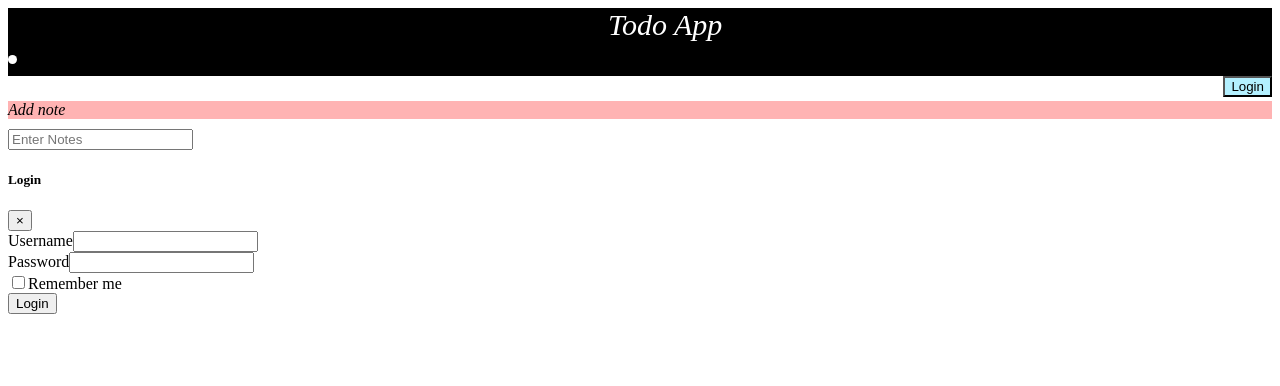
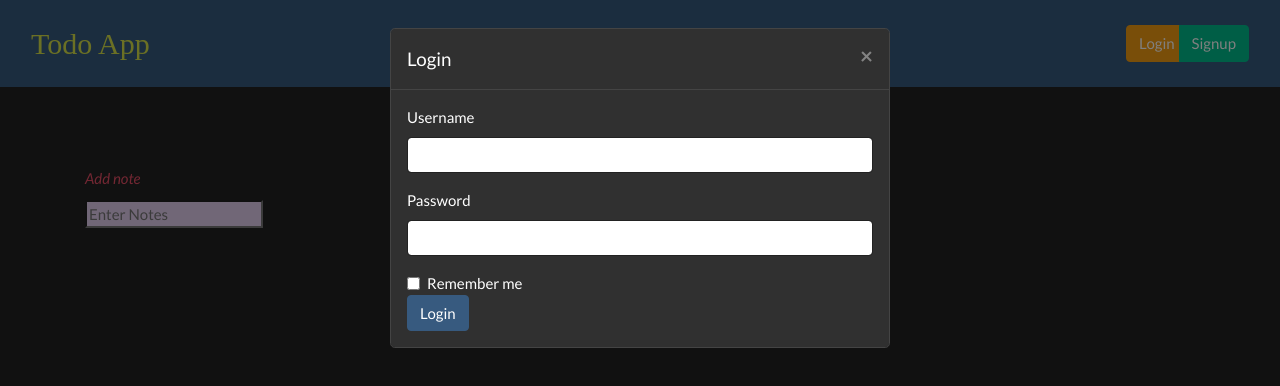
Before and after one commit to Arpita309/next, a Next.js app: page / in a window 1280 px wide. Both pictures are taken after a click on the button "Login". Shown: the top 386 px of the page. Built offline with nearby package versions, Linux system fonts and the light colour scheme.

Commit message:
bootstrap and signup

```diff
--- a/components/Navbar.js
+++ b/components/Navbar.js
@@ -4,7 +4,7 @@ import React, { Component } from 'react';
 import { Navbar, NavbarBrand, Nav, NavbarToggler, Collapse, NavItem, Jumbotron,
   Button, Modal, ModalHeader, ModalBody,
   Form, FormGroup, Input, Label,NavLink } from 'reactstrap';
-  import {auth }from '../firebase/fire';
+
 
   class Header extends Component {
     constructor(props) {
@@ -13,12 +13,13 @@ import { Navbar, NavbarBrand, Nav, NavbarToggler, Collapse, NavItem, Jumbotron,
 
         this.state = {
           isNavOpen: false,
-            isModalOpen: false
+            isModalOpen: false,
+            isSignupOpen:false
 
         };
         this.toggleModal = this.toggleModal.bind(this);
         this.handleLogin = this.handleLogin.bind(this);
-
+        this.toggleSignup = this.toggleSignup.bind(this);
       }
 
 
@@ -27,49 +28,57 @@ import { Navbar, NavbarBrand, Nav, NavbarToggler, Collapse, NavItem, Jumbotron,
           isModalOpen: !this.state.isModalOpen
         });
       }
+      toggleSignup() {
+        this.setState({
+          isSignupOpen: !this.state.isSignupOpen
+        });
+      }
       handleLogin(event) {
         this.toggleModal();
-        auth().signInWithEmailAndPassword(this.username.value, this.password.value).catch(function(error) {
-          // Handle Errors here.
-          var errorCode = error.code;
-          var errorMessage = error.message;
-          // [START_EXCLUDE]
-          if (errorCode === 'auth/wrong-password') {
-            alert('Wrong password.');
-          } else {
-            alert(errorMessage);
-          }
-
-          // [END_EXCLUDE]
-        });
         alert("Username: " + this.username.value + " Password: " + this.password.value
             + " Remember: " + this.remember.checked);
         event.preventDefault();
 
     }
+     handleSignUp(event) {
+      this.toggleSignup();
+      alert("Firstname: "+this.firstname.value+"Lastname: "+this.lastname.value+"Username: " + this.username.value + " Password: " + this.password.value
+         );
+      event.preventDefault();
+
+  }
+
+
+
 
     render() {
         return(
             <div>
-                 <nav style={{backgroundColor:'black',fontStyle:'Italic', color:'White',marginBottom:'25px', fontSize:"30px"}}>
-                      <div style={{marginLeft:"600px"}}>
-                      Todo App
-                      </div>
+                <nav className="navbar navbar-expand-lg navbar-dark bg-primary">
+                    <div className="container-fluid">
 
-
-                                <NavItem>
-                                    <Button  style={{marginLeft:"1300px",background:"#b3f0ff",float:"right"}}  onClick={this.toggleModal}><span className="fa fa-sign-in fa-lg"></span> Login</Button>
-                                </NavItem>
+                        <NavbarBrand className="mr-auto"  style={{fontSize:"30px" ,fontFamily:"cursive",color:"#D6E149"}}>Todo App</NavbarBrand>
 
 
 
+                            <Nav className="ml-auto " navbar >
+                            <div className="btn-group mr-auto" role="group" aria-label="Basic example">
+                                <button type="button"  onClick={this.toggleModal} className="btn btn-warning" style={{paddingRight:"4px"}}>Login</button>
+                                <button type="button"  onClick={this.toggleSignup} className="btn btn-success" >Signup</button>
+
+
+                              </div>
+
+
+                            </Nav>
+
+                    </div>
                 </nav>
 
-
                 <Modal isOpen={this.state.isModalOpen} toggle={this.toggleModal}>
-                    <ModalHeader toggle={this.toggleModal}>Login</ModalHeader>
-                    <ModalBody>
-                    <Form onSubmit={this.handleLogin} style={{}}>
+                <ModalHeader toggle={this.toggleModal}>Login</ModalHeader>
+                <ModalBody>
+                    <Form onSubmit={this.handleLogin}>
                             <FormGroup>
                                 <Label htmlFor="username">Username</Label>
                                 <Input type="text" id="username" name="username"
@@ -90,7 +99,39 @@ import { Navbar, NavbarBrand, Nav, NavbarToggler, Collapse, NavItem, Jumbotron,
                             <Button type="submit" value="submit" color="primary">Login</Button>
                         </Form>
                     </ModalBody>
-                </Modal>
+
+</Modal>
+<Modal isOpen={this.state.isSignupOpen} toggle={this.toggleSignup}>
+                <ModalHeader toggle={this.toggleSignup}>SignUp</ModalHeader>
+                <ModalBody>
+                    <Form onSubmit={this.handleSignUp}>
+                    <FormGroup>
+                                <Label htmlFor="Firstname">Firstname</Label>
+                                <Input type="text" id="firstname" name="firstname"
+                                    innerRef={(input) => this.firstname = input} />
+                            </FormGroup>
+                            <FormGroup>
+                                <Label htmlFor="lastname">Lastname</Label>
+                                <Input type="text" id="lastname" name="lastname"
+                                    innerRef={(input) => this.lastname = input} />
+                            </FormGroup>
+                            <FormGroup>
+                                <Label htmlFor="username">Username</Label>
+                                <Input type="text" id="username" name="username"
+                                    innerRef={(input) => this.username = input} />
+                            </FormGroup>
+                            <FormGroup>
+                                <Label htmlFor="password">Password</Label>
+                                <Input type="password" id="password" name="password"
+                                    innerRef={(input) => this.password = input}  />
+                            </FormGroup>
+
+                            <Button type="submit" value="submit" color="primary">SignUp</Button>
+                        </Form>
+                    </ModalBody>
+
+</Modal>
+
             </div>
         );
     }
--- a/components/layout.js
+++ b/components/layout.js
@@ -1,10 +1,14 @@
 import Navbar from './Navbar';
 import Link from 'next/link';
 import Home from '../pages/home';
+import Head from 'next/head';
 
 const Layout=(props)=>(
-    <div>
-
+    <div >
+        <Head>
+      <link rel="stylesheet" href="https://stackpath.bootstrapcdn.com/bootswatch/4.4.1/darkly/bootstrap.min.css"></link>
+      <link rel="stylesheet" href="https://stackpath.bootstrapcdn.com/bootswatch/4.4.1/darkly/bootstrap.min.css"></link>
+      </Head>
 
         <div>
           {props.children}
--- a/pages/home.js
+++ b/pages/home.js
@@ -47,18 +47,20 @@ class Home extends Component {
     })
 
     return (
-      <div className="container">
+      <div>
 
           <Header/>
 
         {notes}
-        <div className="button" onClick={this.addNote.bind(this)} style ={{fontStyle:"oblique",marginBottom:"10px" ,backgroundColor:"#ffb3b3"}}>Add note</div>
-        <input  placeholder="Enter Notes" type="text" className="input"
+        <div className="container">
+        <div className="button " onClick={this.addNote.bind(this)} style ={{fontStyle:"oblique",marginBottom:"10px",marginTop:"80px", color:"#E54E65"}}>Add note</div>
+        <input  style={{backgroundColor:"#E2CEEE"}} placeholder="Enter Notes" type="text" className="input "
         ref={((input) => {this.textInput = input})}
         value={this.state.noteText}
         onChange={noteText => this.updateNoteText(noteText)}
         onKeyPress={this.handleKeyPress.bind(this)}
         />
+        </div>
       </div>
     );
   }
--- a/pages/index.js
+++ b/pages/index.js
@@ -5,7 +5,8 @@ import { createGlobalStyle } from './global.style';
 
 const Index = () => (
   <Layout>
-      <Home/>
+     <Home/>
+
   </Layout>
 
   )
```
Also changed, not shown: 1 other file (tests, documents, lock files or other folders).
